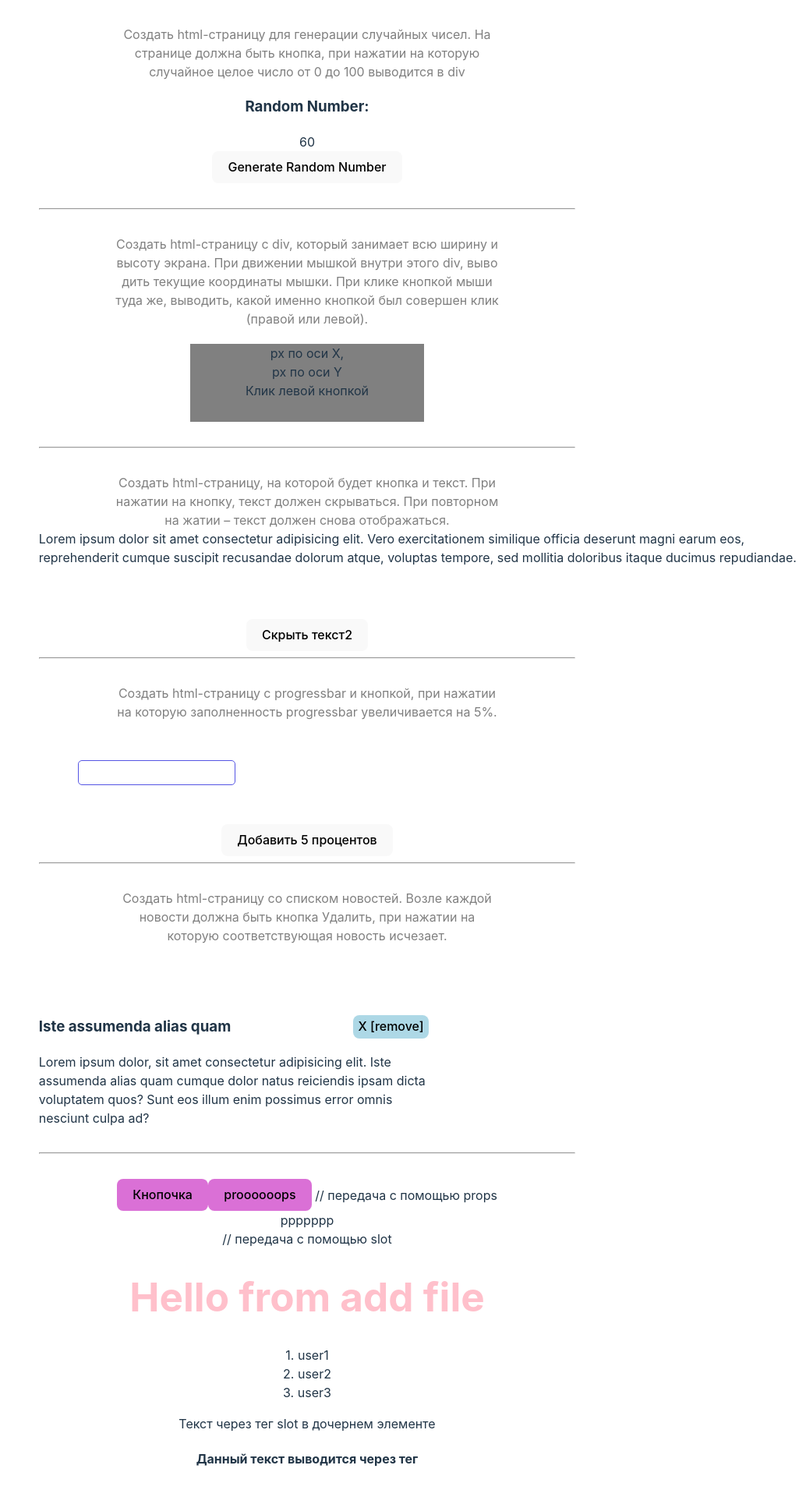
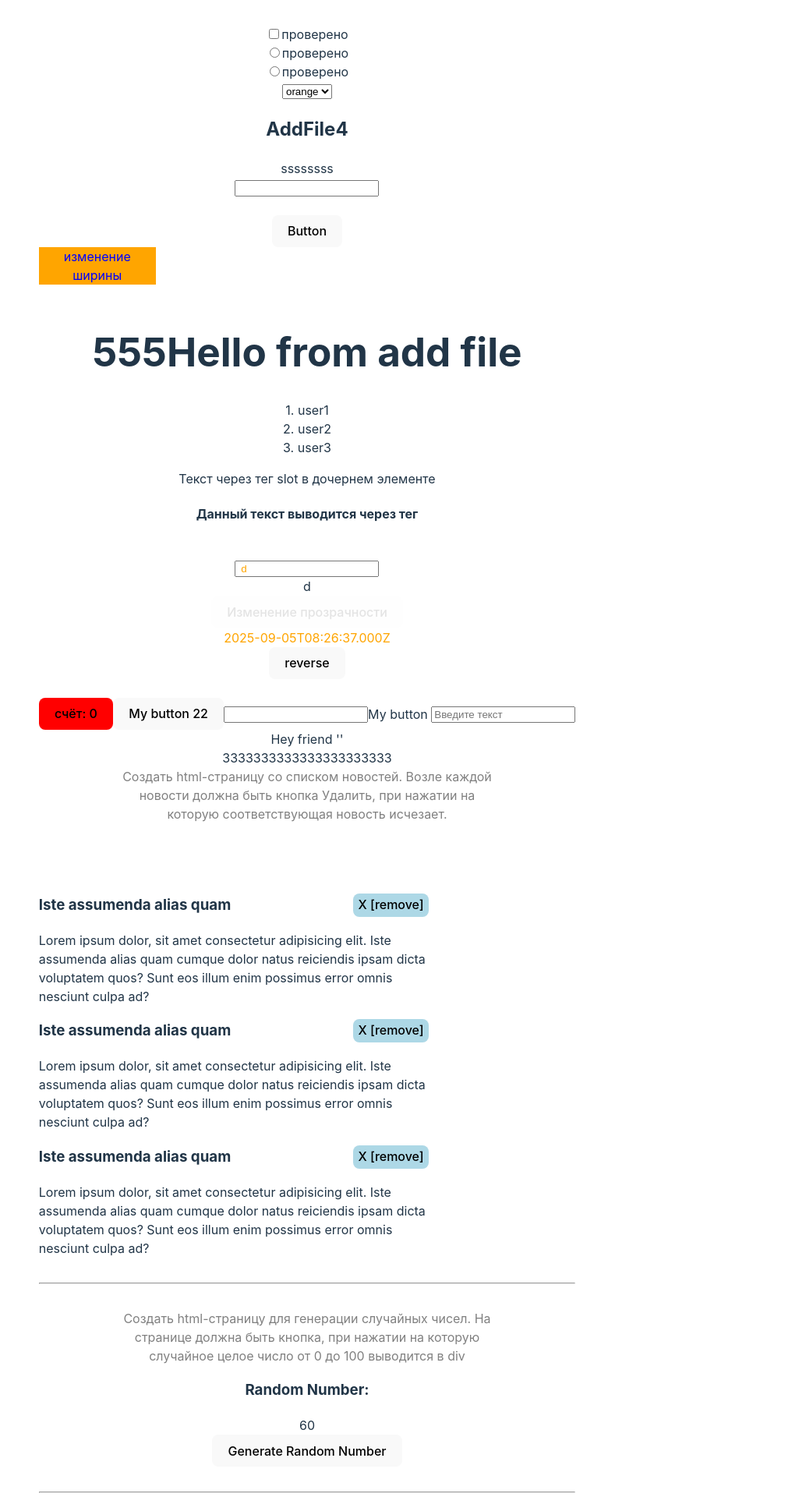
Before and after one commit to belkud/work_with_Vue, a Vue app: page / in a window 1280 px wide. Shown: the top 1920 px of the page at 78% size, without its empty margins (246-1280 px from the left). Built offline with nearby package versions, Linux system fonts and the light colour scheme.

Commit message:
forms in vue

```diff
--- a/src/App.vue
+++ b/src/App.vue
@@ -14,7 +14,12 @@ import TheButton from "./components/TheButton.vue";
 
 
 // const testProps = ref('передаем пропс')
-
+// <script>
+// let acc = 1
+// setInterval (()=> {
+//   acc++
+//   console.log(acc);
+// },1000)
 </script>
 
 
@@ -30,6 +35,21 @@ import TheButton from "./components/TheButton.vue";
 <!--! задание 1. -->
 
 
+  <AddFile4>
+    <div>ssssssss</div>
+  </AddFile4>
+
+
+
+  <add-file msg="Hello from add file">      <!--! вторая аналогичная запись -->
+    <p>Текст через тег slot  в дочернем элементе</p> <!--! с помощью тега slot в tempalte файла AddFile -->
+  </add-file>
+
+
+
+
+<news-list/>
+<br><hr><br >
 
 <random-number/>
 <br><hr><br>
@@ -44,9 +64,6 @@ import TheButton from "./components/TheButton.vue";
 <move-progress-bar/>
 <br><hr><br >
 
-<news-list/>
-<br><hr><br >
-
 
 
 <TheButton test-props="proooooops">
@@ -58,17 +75,6 @@ import TheButton from "./components/TheButton.vue";
 
 
 
-  <add-file msg="Hello from add file">      <!--! вторая аналогичная запись -->
-    <p>Текст через тег slot  в дочернем элементе</p> <!--! с помощью тега slot в tempalte файла AddFile -->
-  </add-file>
-
-
-
-
-
-  <AddFile4>
-    <div>ssssssss</div>
-  </AddFile4>
 
 
 
--- a/src/components/AddFile.vue
+++ b/src/components/AddFile.vue
@@ -1,5 +1,7 @@
 <script setup lang="ts">
 import { ref, onBeforeMount, onBeforeUpdate, onMounted, onUnmounted, onUpdated, onBeforeUnmount} from 'vue'
+
+
 
 
 // хуки жизненнего цикла
@@ -107,14 +109,19 @@ const changeOpacity = () => {
   opacity.value+=0.1
 }
 
-
+function changeColor() {
+  style: [
+    'color : red',
+    'background-color : blue'
+  ]
+}
 </script>
 
 
 
 <template>
 
-  <h1 :style="'color:' +col" class="header1">{{ msg }}</h1>
+  <h1 @click="changeColor()" >555{{ msg }}</h1>
 
 
   <!--! работа с циклами -->
@@ -160,7 +167,7 @@ const changeOpacity = () => {
   <!-- Плюсовать случайное имя -->
     <div @click="randomName()">Hey friend '{{ mass }}'</div>
 
-<div >3333333333333333333333</div>
+<div>3333333333333333333333</div>
 
 </template>
 
--- a/src/components/AddFile4.vue
+++ b/src/components/AddFile4.vue
@@ -19,6 +19,30 @@ function changeWidth() {
 </script>
 
 <template>
+    <form action="">
+        <div>
+            <input  type="checkbox">
+            <label for="">проверено</label>
+        </div>
+
+        <div>
+            <input type="radio" >
+            <label for="">проверено</label>
+        </div>
+
+        <div>
+            <input type="radio" >
+            <label for="">проверено</label>
+        </div>
+        <select name="" id="">
+            <option value="">red</option>
+            <option selected value="">orange</option>
+            <option value="">blue</option>
+        </select>
+    </form>
+
+
+
     <h2>AddFile4</h2>
 
     <slot></slot>
--- a/src/components/NewsList.vue
+++ b/src/components/NewsList.vue
@@ -4,7 +4,17 @@ const digitals = ref('')
 console.log(digitals);
 // const news = document.querySelector('#news')
 
-const test = ref('block')
+function test (e:any) {
+    // console.log(e.target.dataset.set);
+    console.log(e);
+
+}
+
+let isVisible = ref(true) as any
+let isVisible2 = ref(true)
+let isVisible3 = ref(true)
+
+
 </script>
 
 
@@ -17,13 +27,34 @@ const test = ref('block')
 <br>
 <br>
 
-<div id="news"  v-bind:style="'display:' +test">
+<div id="news" v-if="isVisible" v-bind:style="'display:' +test">
     <div style=" display: flex; justify-content: space-between; align-items: center; ">
         <h3> Iste assumenda alias quam</h3>
-        <button @click="test='5'">X [remove]</button>
+        <button data-set="Button1" @click="isVisible = !isVisible">X [remove]</button>
     </div>
     <div style="text-align: left;">Lorem ipsum dolor, sit amet consectetur adipisicing elit. Iste assumenda alias quam cumque dolor natus reiciendis ipsam dicta voluptatem quos? Sunt eos illum enim possimus error omnis nesciunt culpa ad?</div>
 </div>
+
+<div id="news" v-show="isVisible2" v-bind:style="'display:' +test">
+    <div style=" display: flex; justify-content: space-between; align-items: center; ">
+        <h3> Iste assumenda alias quam</h3>
+        <button data-set="Button1" @click="isVisible2 = !isVisible2">X [remove]</button>
+    </div>
+    <div style="text-align: left;">Lorem ipsum dolor, sit amet consectetur adipisicing elit. Iste assumenda alias quam cumque dolor natus reiciendis ipsam dicta voluptatem quos? Sunt eos illum enim possimus error omnis nesciunt culpa ad?</div>
+</div>
+
+<div id="news" v-show="isVisible3" v-bind:style="'display:' +test">
+    <div style=" display: flex; justify-content: space-between; align-items: center; ">
+        <h3> Iste assumenda alias quam</h3>
+        <button data-set="Button1" @click="isVisible3 = !isVisible3">X [remove]</button>
+    </div>
+    <div style="text-align: left;">Lorem ipsum dolor, sit amet consectetur adipisicing elit. Iste assumenda alias quam cumque dolor natus reiciendis ipsam dicta voluptatem quos? Sunt eos illum enim possimus error omnis nesciunt culpa ad?</div>
+</div>
+
+
+
+
+
 <div id="news2"></div>
 
 </template>
--- a/src/components/RandomNumber.vue
+++ b/src/components/RandomNumber.vue
@@ -19,7 +19,7 @@ const randomNum =ref(Math.round(Math.random()*100)) as any
     <h3>Random Number:</h3>
     <div>
         <div style="font-weight: 2em ;">{{randomNum}}</div>
-        <button @click="randomNum = Math.round(Math.random()*100)">Generate Random Number</button>
+        <button @click.prevent="randomNum = Math.round(Math.random()*100)">Generate Random Number</button>
     </div>
         <!-- <div :="attributes">Random Nummmmber,  число {{ guessNum }} -  {{ guessNum%2==0 ? 'Четное' : 'Нечетное' }}</div> -->
 
```
